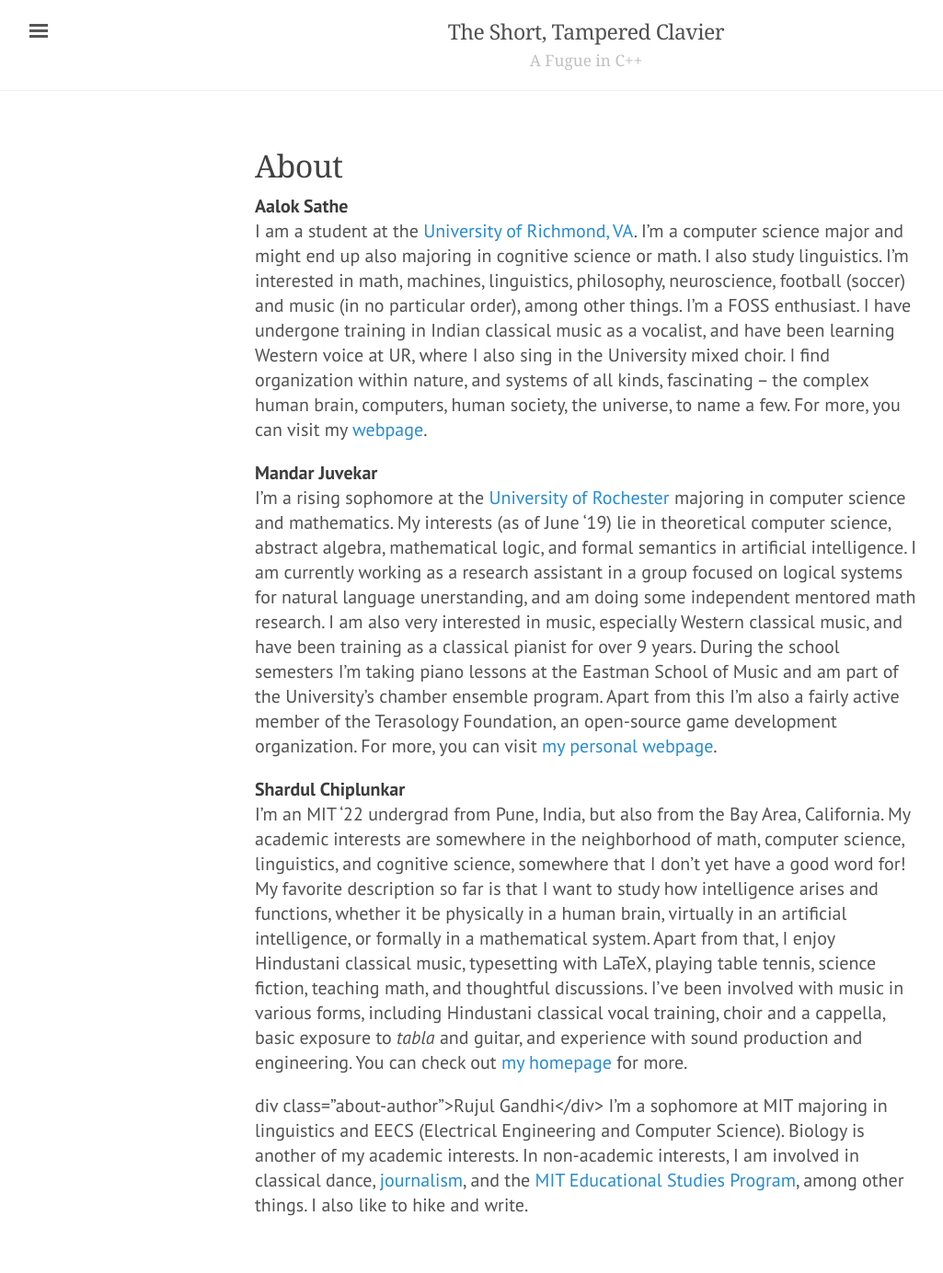
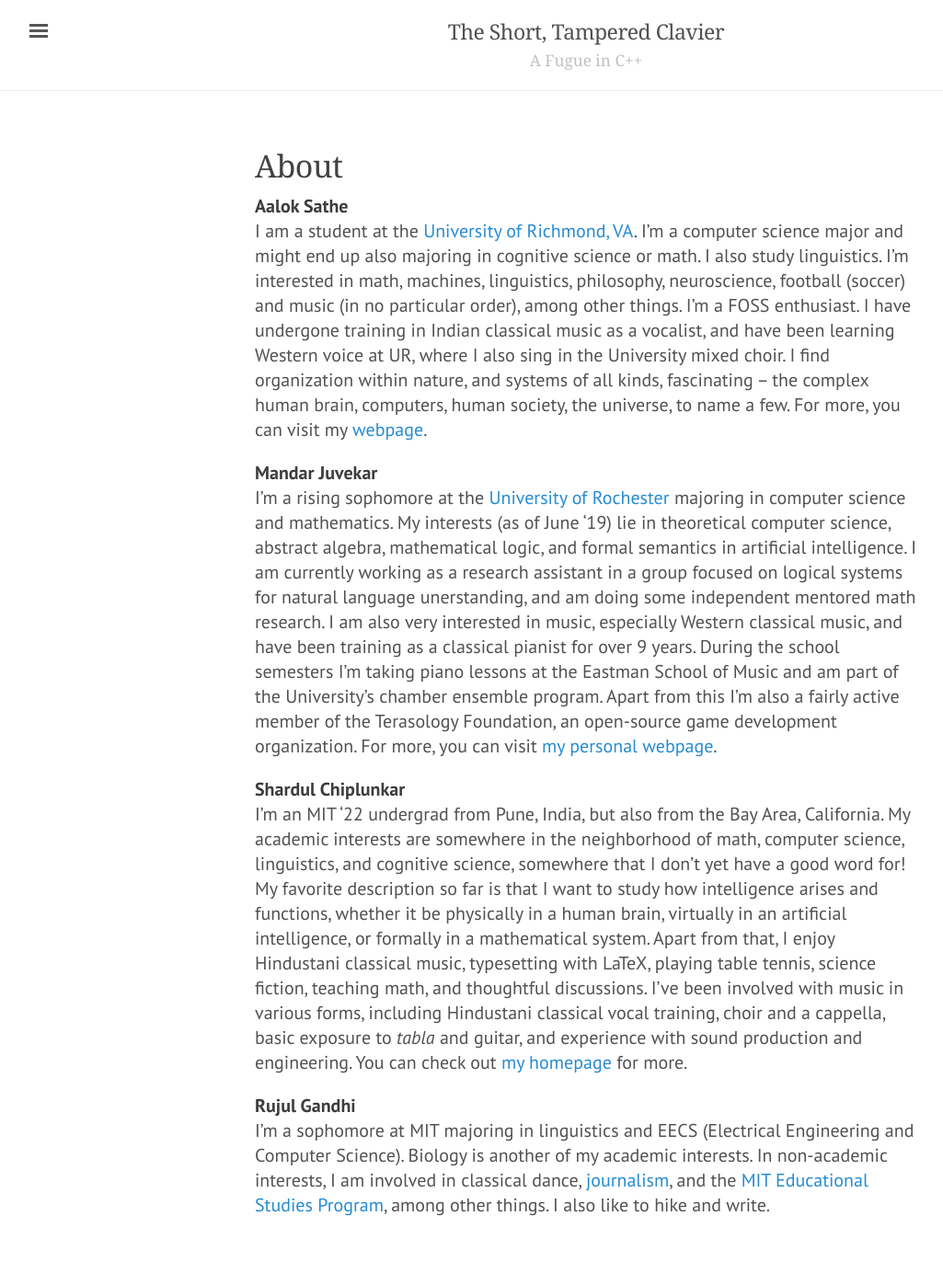
Before and after one commit to theshorttamperedclavier/theshorttamperedclavier.github.io, a Jekyll site: the page built from about.md, in a window 1280 px wide. Shown: the whole page at 92% size, without its empty margins (3-1028 px from the left). Built offline with Jekyll 4.4.1, drawn with Linux system fonts in a browser that asks for light colours; some web fonts are replaced.

Commit message:
cleaning up stuff

```diff
--- a/about.md
+++ b/about.md
@@ -43,5 +43,5 @@ basic exposure to *tabla* and guitar, and experience with sound production and
 engineering. You can check out [my homepage](https://www.mit.edu/~shardulc/) for
 more.
 
-div class="about-author">Rujul Gandhi</div> I'm a sophomore at MIT
+<div class="about-author">Rujul Gandhi</div> I'm a sophomore at MIT
 majoring in linguistics and EECS (Electrical Engineering and Computer Science). Biology is another of my academic interests. In non-academic interests, I am involved in classical dance, [journalism](https://thetech.com/authors/rujul-gandhi), and the [MIT Educational Studies Program](esp.mit.edu), among other things. I also like to hike and write.
```
Also changed, not shown: _posts/2020-04-21-chaay.md (+2 -4 lines).
